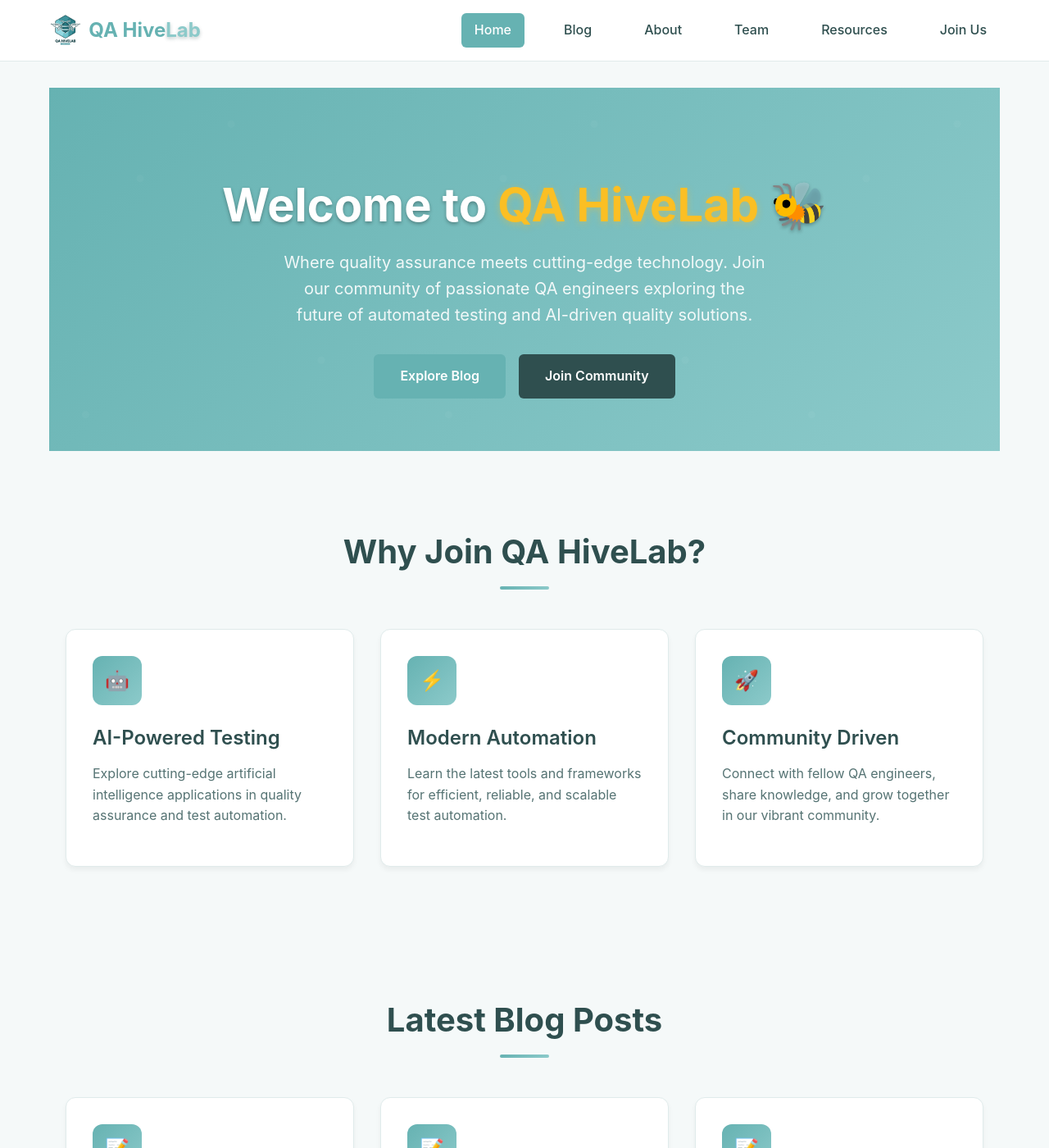
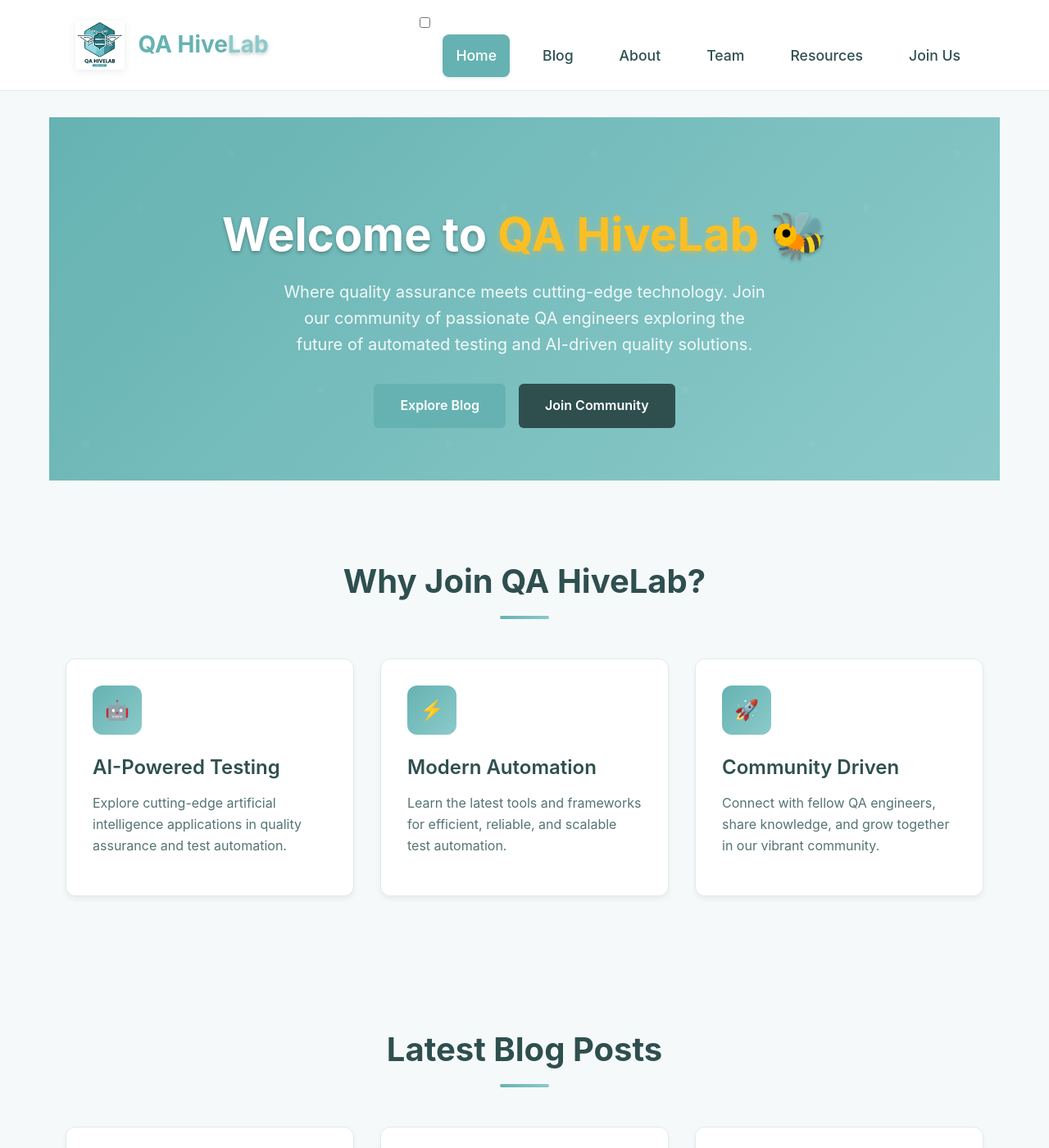
Before and after one commit to qahivelab/qahivelab.github.io, a Jekyll site: the page built from index.html, in a window 1280 px wide and 1400 px high. Shown: the whole window at 82% size. Built offline with Jekyll 4.4.1, drawn with Linux system fonts in a browser that asks for light colours; the list of posts is cut into pages by our own code.

Commit message:
Enhance header design with larger logo and improved styling

```diff
--- a/assets/css/main.css
+++ b/assets/css/main.css
@@ -108,28 +108,45 @@ a:hover {
   top: 0;
   z-index: 1000;
   transition: all 0.3s ease;
+  padding: 0.5rem 0;
 }
 
 .site-header-inner {
   display: flex;
   justify-content: space-between;
   align-items: center;
-  padding: 1rem 0;
+  padding: 0.5rem 2rem;
+  max-width: 1400px;
+  margin: 0 auto;
 }
 
 .site-title {
   display: flex;
   align-items: center;
-  font-size: 1.5rem;
+  font-size: 1.75rem;
   font-weight: 700;
   color: var(--primary-color);
   text-decoration: none;
-  transition: color 0.3s ease;
-  white-space: nowrap;
+  transition: all 0.3s ease;
+  padding: 0.5rem 0;
 }
 
 .site-title:hover {
   color: var(--secondary-color);
+  transform: scale(1.02);
+}
+
+.site-logo {
+  height: 60px;  /* Increased height */
+  width: auto;
+  margin-right: 1rem;
+  transition: all 0.3s ease;
+  filter: drop-shadow(0 2px 4px rgba(47, 79, 79, 0.1));
+}
+
+.site-title:hover .site-logo {
+  filter: drop-shadow(0 4px 8px rgba(47, 79, 79, 0.2));
+  transform: scale(1.05);
 }
 
 .lab-accent {
@@ -138,79 +155,63 @@ a:hover {
   text-shadow: 0 2px 4px rgba(47, 79, 79, 0.3);
 }
 
-.site-logo {
-  height: 40px;  /* Fixed height */
-  width: auto;   /* Maintain aspect ratio */
-  margin-right: 0.5rem;
-  animation: pulse 2s infinite;
+/* Responsive adjustments */
+@media (max-width: 1024px) {
+  .site-header-inner {
+    padding: 0.5rem 1rem;
   }
 
-@keyframes pulse {
-  0%, 100% { transform: scale(1); }
-  50% { transform: scale(1.05); }
+  .site-logo {
+    height: 50px;  /* Slightly smaller on tablets */
   }
 
-/* Navigation */
-.site-nav {
-  position: relative;
+  .site-title {
+    font-size: 1.5rem;
+  }
 }
 
-.nav-trigger {
-  display: none;
+@media (max-width: 768px) {
+  .site-logo {
+    height: 40px;  /* Even smaller on mobile */
   }
 
-.menu-icon {
-  display: none;
-  cursor: pointer;
-  width: 30px;
-  height: 30px;
-  position: relative;
+  .site-title {
+    font-size: 1.25rem;
   }
 
-.menu-icon span,
-.menu-icon span:before,
-.menu-icon span:after {
-  content: '';
-  display: block;
-  height: 3px;
-  width: 100%;
-  background: var(--primary-color);
-  transition: all 0.3s ease;
-  position: absolute;
+  .site-header-inner {
+    padding: 0.5rem;
+  }
 }
 
-.menu-icon span:before { top: -8px; }
-.menu-icon span:after { top: 8px; }
-
+/* Navigation adjustments to balance the larger logo */
 .trigger {
   display: flex;
   align-items: center;
-  gap: 2rem;
+  gap: 1.5rem;
+  margin-left: 2rem;
 }
 
 .page-link {
   color: var(--text-primary);
   text-decoration: none;
   font-weight: 500;
-  padding: 0.5rem 1rem;
-  border-radius: 6px;
+  padding: 0.75rem 1rem;
+  border-radius: var(--radius-md);
   transition: all 0.3s ease;
-  position: relative;
+  font-size: 1.1rem;
 }
 
 .page-link:hover {
   background: var(--light-bg);
   color: var(--primary-color);
+  transform: translateY(-1px);
 }
 
 .page-link.current {
   background: var(--primary-color);
   color: white;
-}
-
-.page-link.current:hover {
-  color: white;
-  transform: translateY(-1px);
+  box-shadow: 0 2px 4px rgba(47, 79, 79, 0.1);
 }
 
 /* Hero Section */
```
Lines whose indentation alone changed are shown as unchanged.
